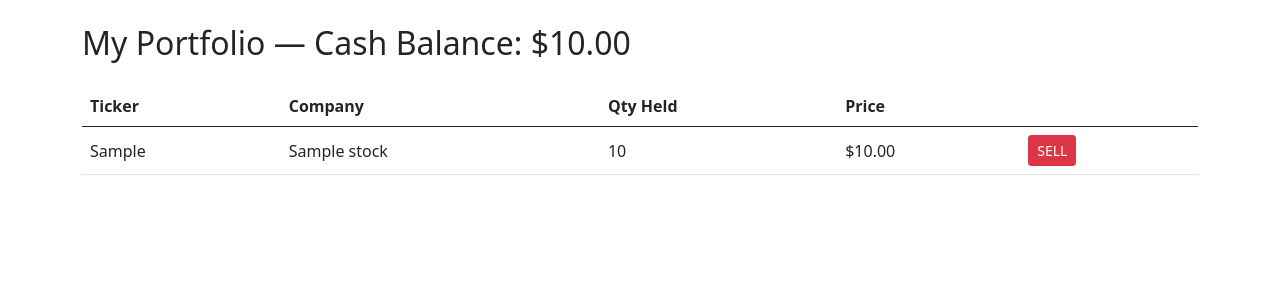
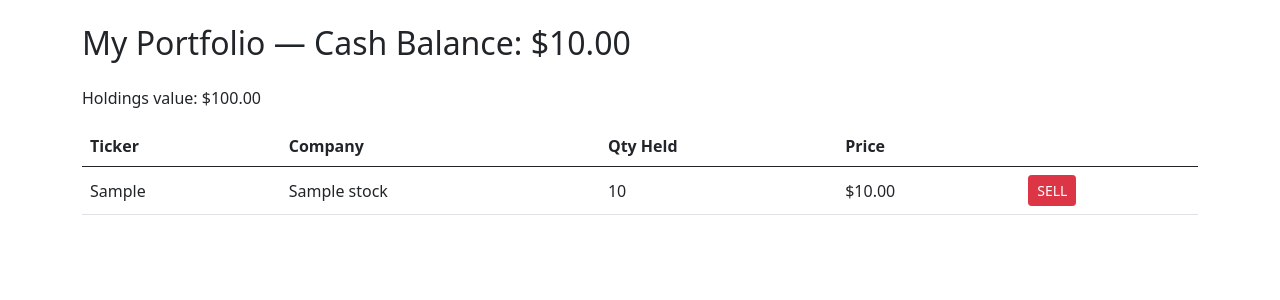
Before and after one commit to ozzyfragoso/ift401-final-build, a Flask app: page /portfolio in a window 1280 px wide. Shown: the part 56-356 px from the top of the page. Run offline with Flask 3, Linux system fonts and the light colour scheme; a user stored in the database is signed in; tables that the repository leaves empty hold one stand-in row (values such as "Sample post").

Commit message:
Show holdings value on Portfolio
The Portfolio page now shows "Holdings value: $X" between the cash
balance heading and the table.

- portfolio() calls calculate_portfolio_summary() and passes the result
  to the template
- The line only appears when the customer owns stocks

```diff
--- a/app.py
+++ b/app.py
@@ -616,11 +616,13 @@ def calculate_portfolio_summary(portfolio):
 @login_required
 def portfolio():
     customer_portfolio = get_portfolio(current_user.user_id)
+    holdings_value = calculate_portfolio_summary(customer_portfolio)
 
     return render_template(
         'portfolio.html',
         portfolio=customer_portfolio,
-        cash_balance=current_user.cash_balance
+        cash_balance=current_user.cash_balance,
+        holdings_value=holdings_value
     )
 
 
--- a/templates/portfolio.html
+++ b/templates/portfolio.html
@@ -6,6 +6,8 @@
 <h2 class="mb-4">My Portfolio &mdash; Cash Balance: ${{ "{:,.2f}".format(cash_balance) }}</h2>
 
 {% if portfolio %}
+<p>Holdings value: ${{ "{:,.2f}".format(holdings_value) }}</p>
+
 <table class="table align-middle">
     <thead>
         <tr>
```
